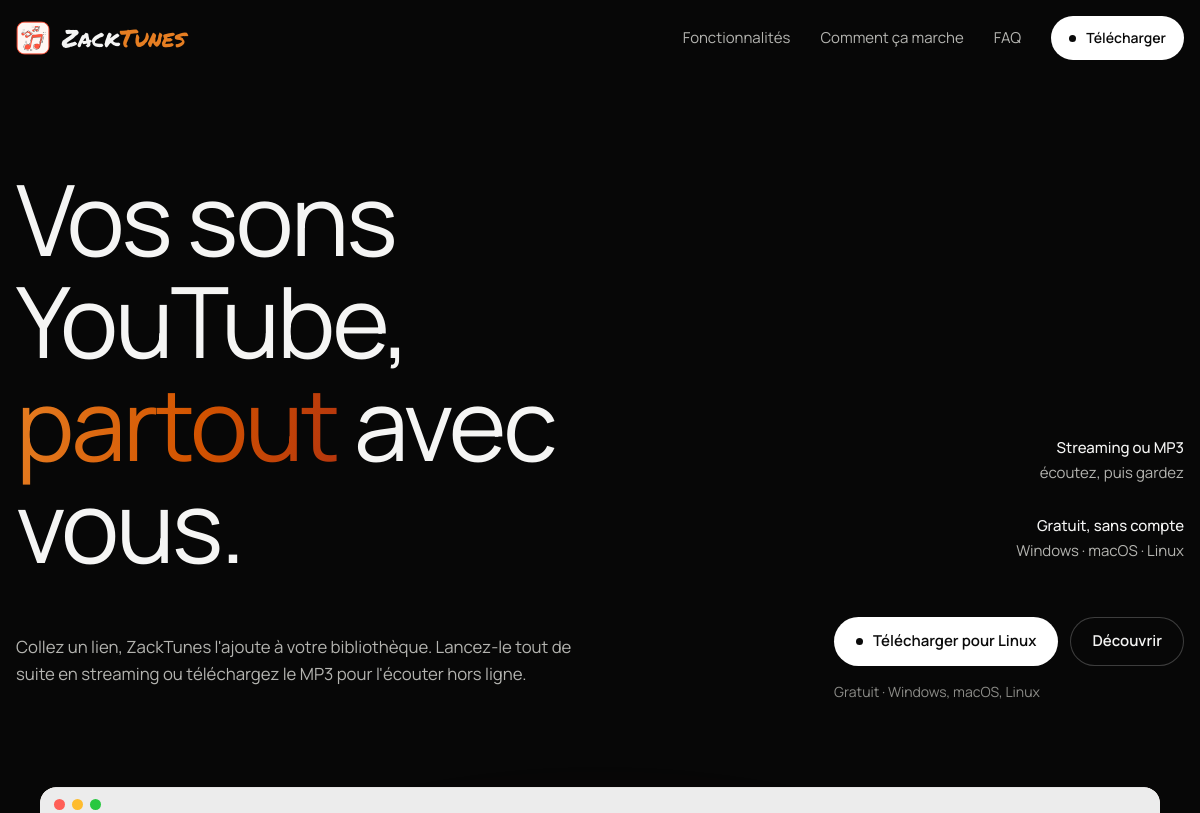
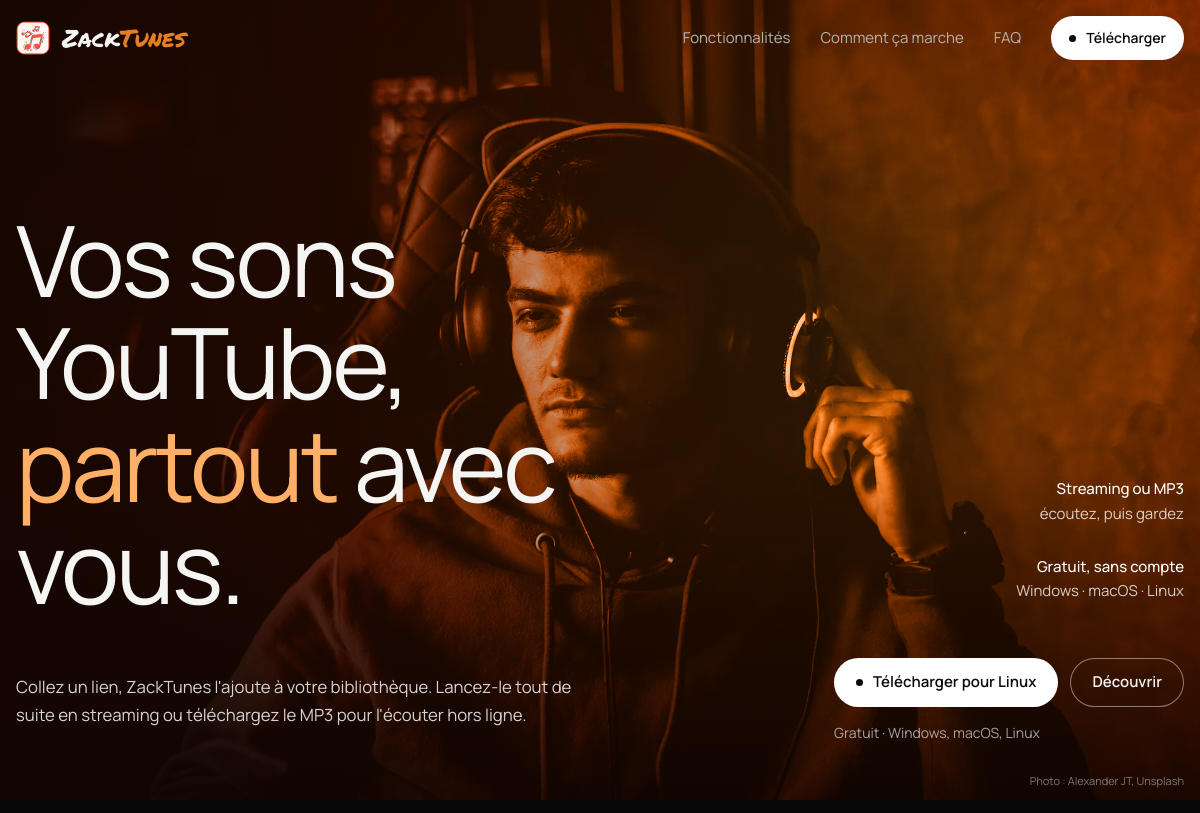
Before and after one commit to codeByDarknet/zacktunes, an Electron app: page website/index.html in a window 1200 px wide. Shown: the top 813 px of the page. Drawn offline with Linux system fonts and the light colour scheme; no server answers.

Commit message:
feat(site): accroche plein écran avec portrait qui se détache au défilement
Photo d'Alexander JT (licence Unsplash) teintée aux couleurs de ZackTunes ; la carte se réduit et s'arrondit en défilant, sauf si le mouvement réduit est demandé. L'aperçu de l'application passe dans sa propre section.

```diff
--- a/website/index.html
+++ b/website/index.html
@@ -102,24 +102,56 @@
     .nav-links a:not(.pill):hover { color: var(--text); }
     .nav .pill { padding: 10px 18px; font-size: 14px; }
 
-    /* Accroche */
-    .hero { padding: 168px 0 0; overflow: hidden; isolation: isolate; }
+    /* Accroche : carte plein écran qui se détache au défilement */
+    .hero { padding: 0; height: 100svh; min-height: 620px; }
+    .hero-card {
+      --p: 0;
+      position: relative; height: 100%; overflow: hidden; isolation: isolate;
+      background: radial-gradient(70% 90% at 72% 40%, #F08A2B 0%, #D35400 38%, #8E2A0B 72%, #2A0C04 100%);
+      border-radius: calc(var(--p) * 32px);
+      transform: scale(calc(1 - var(--p) * .07));
+      transform-origin: 50% 0;
+      will-change: transform;
+    }
+    .hero-photo {
+      position: absolute; inset: 0; width: 100%; height: 100%; z-index: -2;
+      object-fit: cover; object-position: 62% 30%;
+      mix-blend-mode: luminosity; opacity: .92;
+      transform: scale(calc(1.04 + var(--p) * .06));
+    }
+    /* Assombrit la gauche et le bas pour garder le texte lisible */
+    .hero-card::after {
+      content: ""; position: absolute; inset: 0; z-index: -1;
+      background:
+        linear-gradient(90deg, rgba(20, 6, 2, .72) 0%, rgba(20, 6, 2, .35) 38%, transparent 62%),
+        linear-gradient(0deg, rgba(10, 3, 1, .78) 0%, transparent 42%);
+    }
+    .hero-inner { height: 100%; display: flex; flex-direction: column; justify-content: flex-end; padding: 120px 0 clamp(36px, 5vw, 56px); }
+    .hero-top { display: grid; grid-template-columns: 1fr auto; gap: 40px; align-items: end; }
+    .hero h1 { font-size: clamp(46px, 8.2vw, 120px); font-weight: 400; max-width: 11ch; }
+    .hero h1 em { font-style: normal; color: #FFB066; }
+    .hero-side { display: grid; gap: 28px; text-align: right; font-size: 15px; color: rgba(255, 255, 255, .78); padding-bottom: 14px; }
+    .hero-side b { display: block; color: #fff; font-weight: 500; }
+    .hero-bottom { display: flex; align-items: center; justify-content: space-between; gap: 24px 40px; flex-wrap: wrap; margin-top: 40px; }
+    .hero .sub { color: rgba(255, 255, 255, .82); }
+    .hero-cta { display: flex; gap: 12px; flex-wrap: wrap; }
+    .version { color: rgba(255, 255, 255, .62); font-size: 14px; margin-top: 14px; }
+    .hero .pill:hover { background: #0A0A0A; color: #fff; }
+    .hero .pill.ghost { box-shadow: inset 0 0 0 1px rgba(255, 255, 255, .45); }
+    .hero .pill.ghost:hover { background: rgba(255, 255, 255, .12); }
+    .credit { position: absolute; right: 16px; bottom: 10px; font-size: 11px; color: rgba(255, 255, 255, .45); text-decoration: none; }
+    .credit:hover { color: #fff; }
+
+    /* Aperçu de l'application */
+    .preview { padding: clamp(72px, 9vw, 120px) 0 0; overflow: hidden; isolation: isolate; }
     .hero-glow {
       position: absolute; left: 50%; bottom: -12%; width: 140%; height: 70%; z-index: -1;
       transform: translateX(-50%);
       background: radial-gradient(50% 55% at 50% 60%, rgba(230, 126, 34, .95), rgba(211, 84, 0, .6) 40%, rgba(168, 50, 12, .25) 65%, transparent 80%);
       filter: blur(30px);
     }
-    .hero-top { display: grid; grid-template-columns: 1fr auto; gap: 40px; align-items: end; }
-    .hero h1 { font-size: clamp(46px, 8.2vw, 120px); font-weight: 400; max-width: 12ch; }
-    .hero h1 em { font-style: normal; background: var(--grad); -webkit-background-clip: text; background-clip: text; color: transparent; }
-    .hero-side { display: grid; gap: 28px; text-align: right; font-size: 15px; color: var(--muted); padding-bottom: 14px; }
-    .hero-side b { display: block; color: var(--text); font-weight: 500; }
-    .hero-bottom { display: flex; align-items: center; justify-content: space-between; gap: 24px 40px; flex-wrap: wrap; margin-top: 40px; }
-    .hero-cta { display: flex; gap: 12px; flex-wrap: wrap; }
-    .version { color: var(--faint); font-size: 14px; margin-top: 14px; }
     .shot {
-      margin: clamp(56px, 7vw, 88px) auto 0; max-width: 1120px;
+      margin: 0 auto; max-width: 1120px;
       border-radius: 16px 16px 0 0; overflow: hidden; background: #fff;
       box-shadow: 0 -20px 120px -20px rgba(230, 126, 34, .55), 0 0 0 1px rgba(255, 255, 255, .14);
     }
@@ -254,6 +286,7 @@
     @media (prefers-reduced-motion: reduce) {
       html { scroll-behavior: auto; }
       .js .reveal, .js .shot.reveal { opacity: 1; transform: none; clip-path: none; transition: none; }
+      .hero-card { --p: 0 !important; }
       .panel { transition: none; }
     }
 
@@ -268,7 +301,8 @@
     }
     @media (max-width: 680px) {
       .nav-links a:not(.pill) { display: none; }
-      .hero { padding-top: 124px; }
+      .hero-photo { object-position: 64% 20%; }
+      .hero-card::after { background: linear-gradient(0deg, rgba(10, 3, 1, .9) 0%, rgba(10, 3, 1, .55) 55%, transparent 80%); }
       .hero-top { grid-template-columns: 1fr; gap: 28px; }
       .hero-side { text-align: left; grid-template-columns: 1fr 1fr; gap: 16px; padding: 0; }
       .hero-cta, .hero-cta .pill { width: 100%; justify-content: center; }
@@ -304,8 +338,9 @@
 
   <main>
     <section class="hero">
-      <div class="hero-glow" aria-hidden="true"></div>
-      <div class="wrap">
+      <div class="hero-card" id="hero-card">
+        <img class="hero-photo" src="assets/listener.webp" srcset="assets/listener-1000.webp 1000w, assets/listener.webp 2000w" sizes="100vw" width="2000" height="1333" alt="" fetchpriority="high">
+        <div class="wrap hero-inner">
           <div class="hero-top">
             <h1 class="reveal">Vos sons YouTube, <em>partout</em> avec vous.</h1>
             <div class="hero-side reveal" style="--d:.15s">
@@ -323,6 +358,14 @@
               <p class="version" id="version">Gratuit · Windows, macOS, Linux</p>
             </div>
           </div>
+        </div>
+        <a class="credit" href="https://unsplash.com/photos/vCqPXLbaodI" target="_blank" rel="noopener">Photo : Alexander JT, Unsplash</a>
+      </div>
+    </section>
+
+    <section class="preview" aria-label="Aperçu de l'application">
+      <div class="hero-glow" aria-hidden="true"></div>
+      <div class="wrap">
         <div class="shot reveal" style="--d:.35s">
           <div class="bar" aria-hidden="true"><i></i><i></i><i></i></div>
           <img src="assets/app.webp" srcset="assets/app-800.webp 800w, assets/app.webp 1600w" sizes="(max-width: 1152px) 100vw, 1120px" width="1600" height="1000" alt="Fenêtre de ZackTunes&nbsp;: la bibliothèque avec six titres, la recherche, le champ pour coller un lien YouTube et le lecteur en bas.">
@@ -552,6 +595,18 @@
     addEventListener('scroll', onScroll, { passive: true })
     onScroll()
 
+    // L'accroche se détache en carte arrondie quand on défile
+    const heroCard = document.getElementById('hero-card')
+    if (!matchMedia('(prefers-reduced-motion: reduce)').matches) {
+      let ticking = false
+      const update = () => {
+        ticking = false
+        heroCard.style.setProperty('--p', Math.min(1, scrollY / (innerHeight * 0.55)).toFixed(3))
+      }
+      addEventListener('scroll', () => { if (!ticking) { ticking = true; requestAnimationFrame(update) } }, { passive: true })
+      update()
+    }
+
     // Apparitions au défilement
     const io = new IntersectionObserver((entries) => {
       entries.forEach((e) => { if (e.isIntersecting) { e.target.classList.add('in'); io.unobserve(e.target) } })
```
Also changed, not shown: website/assets/listener-1000.webp (added), website/assets/listener.webp (added). Lines whose indentation alone changed are shown as unchanged.
